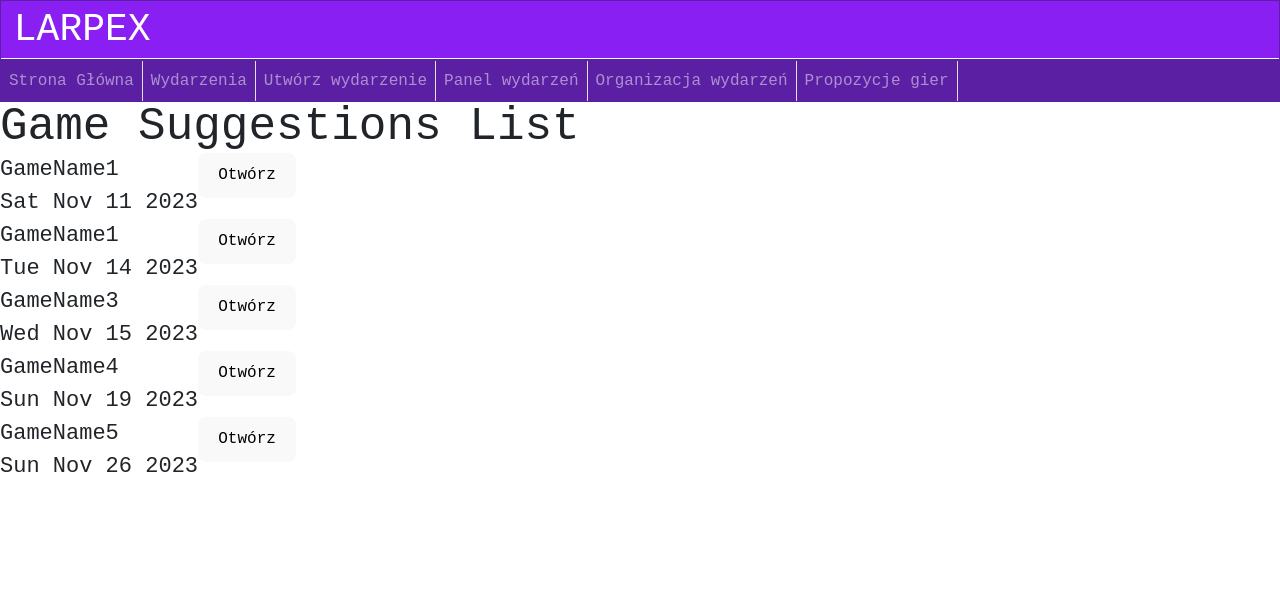
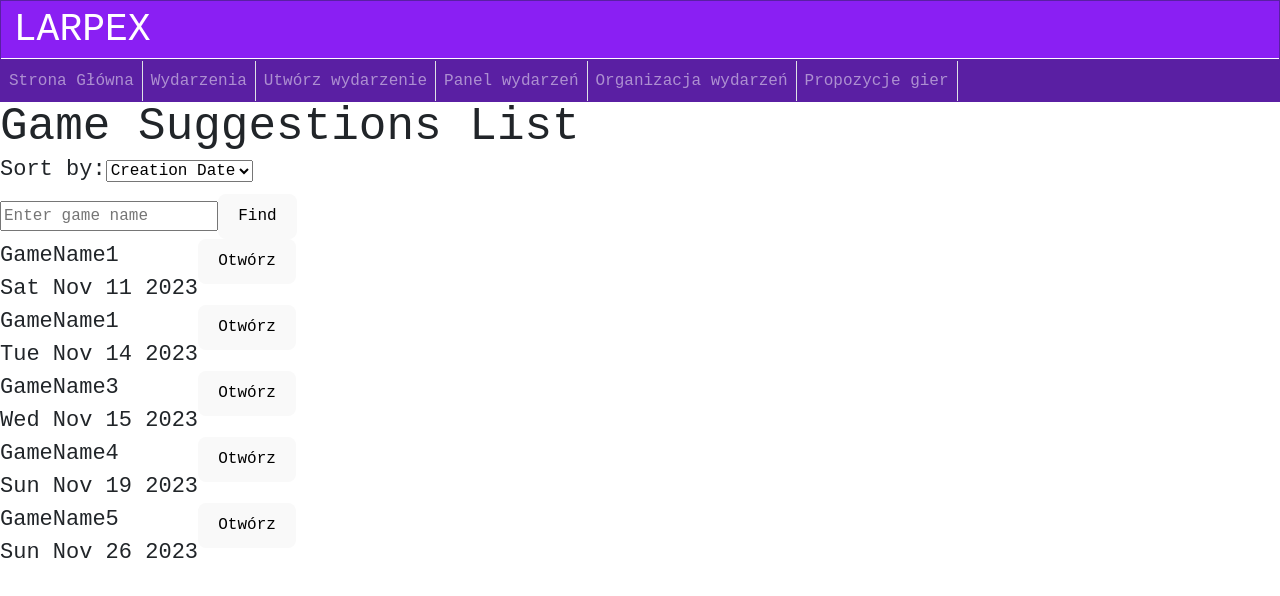
Before and after one commit to PO-2023Z/larpex-fe, a React (Vite) app in the folder larpex-web-fe/: page /game-suggestions in a window 1280 px wide. Shown: the top 596 px of the page. Built offline with nearby package versions, Linux system fonts and the light colour scheme.

Commit message:
Implement GameBrowser and SortingComboBox.

```diff
--- a/larpex-web-fe/src/ucShowGameSuggestions/logic/GameSuggestionsService.ts
+++ b/larpex-web-fe/src/ucShowGameSuggestions/logic/GameSuggestionsService.ts
@@ -14,16 +14,18 @@ export const browseGameSuggestions = async (
     items: gameSuggestions,
     itemFrom: 1,
     itemTo: 5,
-    totalItemsCount: 10,
+    totalItemsCount: 5,
     totalPages: 2,
   };
 
+  console.log("Taken requestDto: ", bgsRequestDto);
+
   return new Promise((resolve) => {
     setTimeout(() => {
-      console.log(
-        "BrowseGameSuggestions -> Mocked API Response:",
-        mockedResponse
-      );
+      // console.log(
+      //   "BrowseGameSuggestions -> Mocked API Response:",
+      //   mockedResponse
+      // );
       resolve(mockedResponse);
     }, 1000);
   });
--- a/larpex-web-fe/src/ucShowGameSuggestions/views/GameSuggestionsListView.tsx
+++ b/larpex-web-fe/src/ucShowGameSuggestions/views/GameSuggestionsListView.tsx
@@ -3,9 +3,12 @@ import "./GameSuggestionsListView.css";
 import {
   BrowseGameSuggestionsRequestDto,
   BrowseGameSuggestionsResponseDto,
+  SortExpression,
 } from "../viewModels/ShowGameSuggestionsModels";
 import { browseGameSuggestions } from "../logic/GameSuggestionsService";
 import GameSuggestionsList from "./components/GameSuggestionsList";
+import SortingComboBox from "../views/components/SortingComboBox";
+import GameNameBrowser from "./components/GameNameBrowser";
 
 interface GameSuggestionsListViewProps {}
 
@@ -13,17 +16,22 @@ const GameSuggestionsListView: React.FC<GameSuggestionsListViewProps> = () => {
   const [gameSuggestions, setGameSuggestions] =
     useState<BrowseGameSuggestionsResponseDto | null>(null);
 
+  const [searchParams, setSearchParams] =
+    useState<BrowseGameSuggestionsRequestDto>({
+      gameName: "",
+      sortExpression: undefined,
+      pageSize: 5,
+      pageNumber: 1,
+    });
+
+  const [selectedSortExpression, setSelectedSortExpression] = useState<
+    SortExpression | undefined
+  >(undefined);
+
   useEffect(() => {
     const fetchData = async () => {
       try {
-        const requestDto: BrowseGameSuggestionsRequestDto = {
-          gameName: "",
-          sortExpression: undefined,
-          pageSize: 5,
-          pageNumber: 1,
-        };
-
-        const response = await browseGameSuggestions(requestDto);
+        const response = await browseGameSuggestions(searchParams);
 
         setGameSuggestions(response);
       } catch (error) {
@@ -31,11 +39,34 @@ const GameSuggestionsListView: React.FC<GameSuggestionsListViewProps> = () => {
       }
     };
     fetchData();
-  }, []);
+  }, [searchParams]);
+
+  const handleSortChange = (selectedValue: SortExpression) => {
+    setSelectedSortExpression(selectedValue);
+
+    setSearchParams((prevParams) => ({
+      ...prevParams,
+      sortExpression: selectedValue,
+      pageNumber: 1,
+    }));
+  };
+
+  const handleSearch = (newGameName: string) => {
+    setSearchParams((prevParams) => ({
+      ...prevParams,
+      gameName: newGameName,
+      pageNumber: 1,
+    }));
+  };
 
   return (
     <div>
       <h1>Game Suggestions List</h1>
+      <SortingComboBox
+        selectedSortExpression={selectedSortExpression}
+        onSortChange={handleSortChange}
+      />
+      <GameNameBrowser onSearch={handleSearch} />
       {gameSuggestions ? (
         <GameSuggestionsList items={gameSuggestions.items} />
       ) : (
--- a/larpex-web-fe/src/ucShowGameSuggestions/views/components/GameNameBrowser.tsx
+++ b/larpex-web-fe/src/ucShowGameSuggestions/views/components/GameNameBrowser.tsx
@@ -0,0 +1,31 @@
+import { useState } from "react";
+
+interface GameNameBrowserProps {
+  onSearch: (gameName: string) => void;
+}
+
+const GameNameBrowser: React.FC<GameNameBrowserProps> = ({ onSearch }) => {
+  const [inputValue, setInputValue] = useState<string>("");
+
+  const handleInputChange = (e: React.ChangeEvent<HTMLInputElement>) => {
+    setInputValue(e.target.value);
+  };
+
+  const handleSearchClick = () => {
+    onSearch(inputValue);
+  };
+
+  return (
+    <div>
+      <input
+        type="text"
+        placeholder="Enter game name"
+        value={inputValue}
+        onChange={handleInputChange}
+      />
+      <button onClick={handleSearchClick}>Find</button>
+    </div>
+  );
+};
+
+export default GameNameBrowser;
--- a/larpex-web-fe/src/ucShowGameSuggestions/views/components/SortingComboBox.tsx
+++ b/larpex-web-fe/src/ucShowGameSuggestions/views/components/SortingComboBox.tsx
@@ -0,0 +1,33 @@
+import React from "react";
+import { SortExpression } from "../../viewModels/ShowGameSuggestionsModels";
+
+interface SortingComboBoxProps {
+  selectedSortExpression: SortExpression | undefined;
+  onSortChange: (selectedValue: SortExpression) => void;
+}
+
+const SortingComboBox: React.FC<SortingComboBoxProps> = ({
+  selectedSortExpression,
+  onSortChange,
+}) => {
+  const handleSortChange = (event: React.ChangeEvent<HTMLSelectElement>) => {
+    const selectedValue = event.target.value as SortExpression;
+    onSortChange(selectedValue);
+  };
+
+  return (
+    <div>
+      <label htmlFor="sortExpression">Sort by:</label>
+      <select
+        id="sortExpression"
+        value={selectedSortExpression || ""}
+        onChange={handleSortChange}
+      >
+        <option value={SortExpression.CREATIONDATE}>Creation Date</option>
+        <option value={SortExpression.GAMENAME}>Game Name</option>
+      </select>
+    </div>
+  );
+};
+
+export default SortingComboBox;
```
